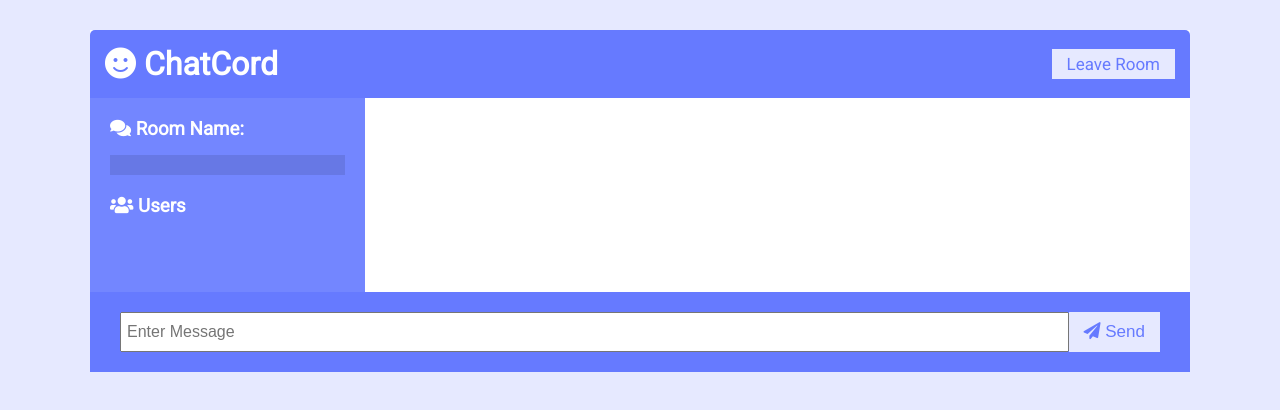
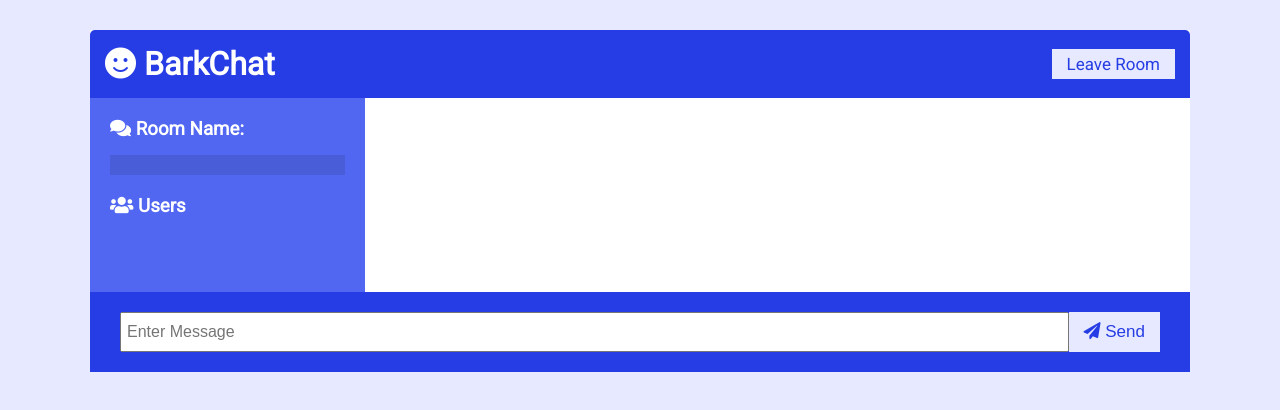
Before and after one commit to barksanto/Socketio-NodeChat, a website: page publicbasic/chat.html in a window 1280 px wide. Drawn offline with nearby package versions, Linux system fonts and the light colour scheme; no server answers.

Commit message:
change primary colors of chat, send message button scales forn when clicked/active

```diff
--- a/publicbasic/chat.html
+++ b/publicbasic/chat.html
@@ -13,7 +13,7 @@
 <body>
   <div class="chat-container">
     <header class="chat-header">
-      <h1><i class="fas fa-smile"></i> ChatCord</h1>
+      <h1><i class="fas fa-smile"></i> BarkChat</h1>
       <a id="leave-btn" class="btn">Leave Room</a>
     </header>
     <main class="chat-main">
--- a/publicbasic/css/style.css
+++ b/publicbasic/css/style.css
@@ -1,8 +1,8 @@
-@import url('https://fonts.googleapis.com/css?family=Roboto&display=swap');
+@import url("https://fonts.googleapis.com/css?family=Roboto&display=swap");
 
 :root {
-	--dark-color-a: #667aff;
-	--dark-color-b: #7386ff;
+	--dark-color-a: #263ce4;
+	--dark-color-b: #5167f2;
 	--light-color: #e6e9ff;
 	--success-color: #5cb85c;
 	--error-color: #d9534f;
@@ -15,7 +15,7 @@
 }
 
 body {
-	font-family: 'Roboto', sans-serif;
+	font-family: "Roboto", sans-serif;
 	font-size: 16px;
 	background: var(--light-color);
 	margin: 20px;
@@ -36,6 +36,19 @@ a {
 	color: var(--dark-color-a);
 	border: 0;
 	font-size: 17px;
+}
+
+.btn:hover {
+	background-color: rgb(255, 255, 255);
+	border-radius: 0 8px 8px 0;
+}
+
+.btn:active {
+	transform: scale(0.95);
+	/* Scaling button to 0.98 to its original size */
+	box-shadow: 3px 2px 22px 1px rgba(0, 0, 0, 0.24);
+	/* Lowering the shadow */
+	background-color: rgb(235, 235, 235);
 }
 
 /* Chat Page */
@@ -120,7 +133,7 @@ a {
 	display: flex;
 }
 
-.chat-form-container input[type='text'] {
+.chat-form-container input[type="text"] {
 	font-size: 16px;
 	padding: 5px;
 	height: 40px;
@@ -160,7 +173,7 @@ a {
 	margin-bottom: 5px;
 }
 
-.join-main input[type='text'] {
+.join-main input[type="text"] {
 	font-size: 16px;
 	padding: 5px;
 	height: 40px;
```
